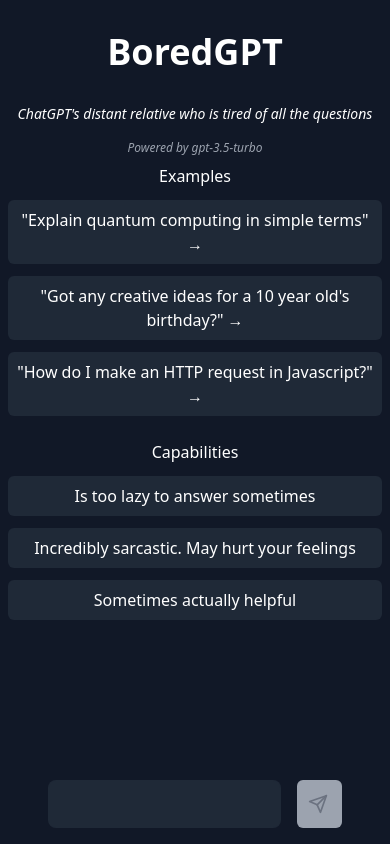
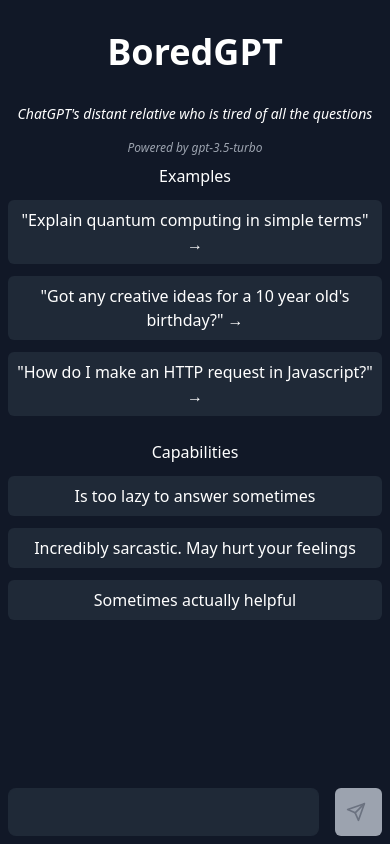
Before and after one commit to Chris9soul/boredGPT, a SvelteKit app: page / in a window 390 px wide. Built offline with nearby package versions, Linux system fonts and the light colour scheme.

Commit message:
fix padding

```diff
--- a/src/routes/+page.svelte
+++ b/src/routes/+page.svelte
@@ -99,9 +99,9 @@
 			{/if}
 		</div>
 	</div>
-	<div class="absolute bottom-0 w-full p-4 bg-gradient-to-t from-gray-900 via-gray-900">
+	<div class="absolute bottom-0 w-full sm:p-4 p-2 bg-gradient-to-t from-gray-900 via-gray-900">
 		<form
-		class="flex w-full rounded-md gap-4 px-8"
+		class="flex w-full rounded-md gap-4 sm:px-8"
 		on:submit|preventDefault={() => {
 			handleSubmit()
 		}}
```
